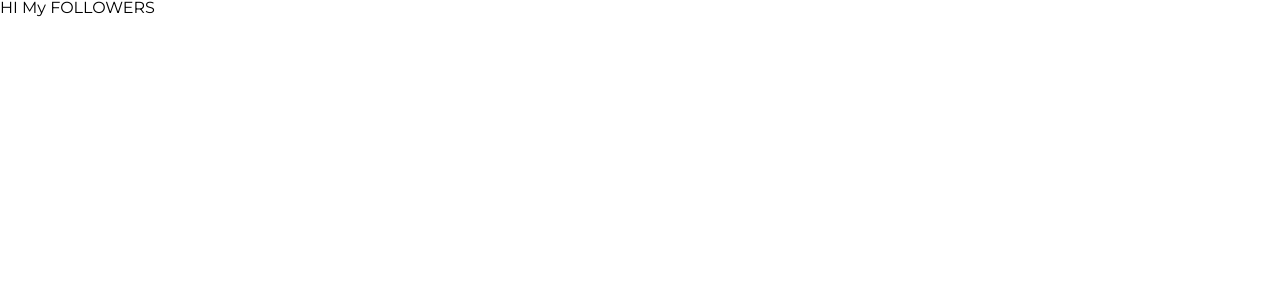
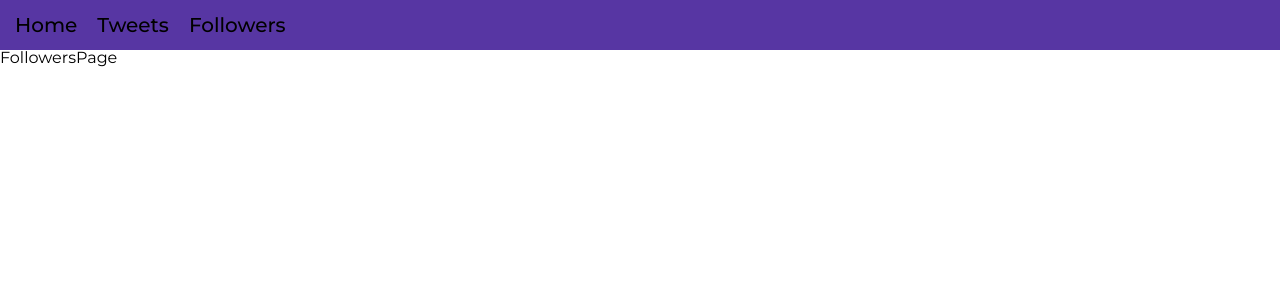
Before and after one commit to Mar4ella89/Test-followers, a React (Create React App) app: page /test-followers/followers in a window 1280 px wide. Shown: the top 300 px of the page. Built offline with nearby package versions, Linux system fonts and the light colour scheme.

Commit message:
Create Route

```diff
--- a/package.json
+++ b/package.json
@@ -12,6 +12,7 @@
     "react": "^18.1.0",
     "react-dom": "^18.1.0",
     "react-redux": "^8.0.5",
+    "react-router-dom": "^6.9.0",
     "react-scripts": "5.0.1",
     "redux-persist": "^6.0.0",
     "web-vitals": "^2.1.3"
--- a/src/App.jsx
+++ b/src/App.jsx
@@ -1,30 +1,35 @@
-// import { Routes, Route } from 'react-router-dom';
-// import { lazy, Suspense } from 'react';
+import { Routes, Route } from 'react-router-dom';
+import { lazy, Suspense } from 'react';
 
 // import PrivateRoute from 'modules/PrivateRoute/PrivateRoute';
 // import PublicRoute from 'modules/PublicRoute/PublicRoute';
 
-// const Navbar = lazy(() => import('./modules/Navbar/Navbar'));
-// const ContactBooks = lazy(() => import('./Pages/ContactBooks/ContactBooks'));
-// const LoginPage = lazy(() => import('./Pages/LoginPage/LoginPage'));
-// const RegisterPage = lazy(() => import('./Pages/RegisterPage/RegisterPage'));
+const Navbar = lazy(() => import('./modules/NavbarUser/Navbar'));
+const HomePage = lazy(() => import('./pages/HomePage/HomePage'));
+const TweetsPage = lazy(() => import('./pages/TweetsPage/TweetsPage'));
+const FollowersPage = lazy(() => import('./pages/FollowersPage/FollowersPage'));
 
 export const App = () => {
   return (
-  <>HI My FOLLOWERS</>
-    // <Suspense>
-    //   <Navbar />
-    //   <Routes>
-    //     <Route element={<PrivateRoute />}>
-    //       <Route path="/contacts" element={<ContactBooks />} />
-    //     </Route>
-    //     <Route element={<PublicRoute />}>
-    //       <Route path="/login" element={<LoginPage />} />
-    //       <Route path="/register" element={<RegisterPage />} />
-    //     </Route>
+    // <>HI My FOLLOWERS</>
+    <Suspense>
+      <Navbar />
+      <Routes>
+        <Route>
+          <Route path="/" element={<HomePage />} />
+          <Route path="/tweets" element={<TweetsPage />} />
+          <Route path="/followers" element={<FollowersPage />} />
+        </Route>
+        {/* <Route element={<PrivateRoute />}>
+          <Route path="/contacts" element={<ContactBooks />} />
+        </Route> */}
+        {/* <Route element={<PublicRoute />}>
+          <Route path="/login" element={<LoginPage />} />
+          <Route path="/register" element={<RegisterPage />} />
+        </Route> */}
 
-    //     <Route path="*" element={<LoginPage />} />
-    //   </Routes>
-    // </Suspense>
+        <Route path="*" element={<HomePage />} />
+      </Routes>
+    </Suspense>
   );
 };
--- a/src/HomePage.jsx
+++ /dev/null
@@ -1,5 +0,0 @@
-const HomePage = () => {
-    return()
-}
-
-export default HomePage
--- a/src/TweetsPage.jsx
+++ /dev/null
@@ -1,5 +0,0 @@
-const TweetsPage = () => {
-    return()
-}
-
-export default TweetsPage
--- a/src/index.js
+++ b/src/index.js
@@ -2,7 +2,7 @@ import React from 'react';
 import ReactDOM from 'react-dom/client';
 // import { Provider } from 'react-redux';
 // import { PersistGate } from 'redux-persist/integration/react';
-// import { BrowserRouter } from 'react-router-dom';
+import { BrowserRouter } from 'react-router-dom';
 
 // import { store, persistor } from 'redux/store';
 // import AuthLayout from 'modules/AuthLayout/AuthLayout';
@@ -12,14 +12,14 @@ import './index.css';
 
 ReactDOM.createRoot(document.getElementById('root')).render(
   <React.StrictMode>
-    {/* <Provider store={store}>
-      <PersistGate loading={null} persistor={persistor}>
-        <AuthLayout>
-          <BrowserRouter basename="/goit-react-hw-08-phonebook/"> */}
-    <App />
-    {/* </BrowserRouter>
-        </AuthLayout>
-      </PersistGate>
-    </Provider> */}
+    {/* <Provider store={store}> */}
+    {/* <PersistGate loading={null} persistor={persistor}> */}
+    {/* <AuthLayout> */}
+    <BrowserRouter basename="/test-followers">
+      <App />
+    </BrowserRouter>
+    {/* </AuthLayout> */}
+    {/* </PersistGate> */}
+    {/* </Provider> */}
   </React.StrictMode>
 );
--- /dev/null
+++ b/src/modules/NavbarUser/Navbar.jsx
@@ -0,0 +1,15 @@
+import { NavLink } from 'react-router-dom';
+
+import css from './Navbar.module.css';
+
+const Navbar = () => {
+  return (
+    <div className={css.navList}>
+      <NavLink to="/">Home</NavLink>
+      <NavLink to="/tweets">Tweets</NavLink>
+      <NavLink to="/followers">Followers</NavLink>
+    </div>
+  );
+};
+
+export default Navbar;
--- /dev/null
+++ b/src/modules/NavbarUser/Navbar.module.css
@@ -0,0 +1,14 @@
+.navList {
+    display: flex;
+    gap: 20px;
+    padding: 15px 15px;
+    font-size: 20px;
+    font-weight: 500;
+    background-color: #5736A3;
+    list-style: none;
+
+}
+
+.navLink {
+    color: #ffffff;
+}
--- /dev/null
+++ b/src/pages/FollowersPage/FollowersPage.jsx
@@ -0,0 +1,5 @@
+const FollowersPage = () => {
+    return <>FollowersPage</>;
+}
+
+export default FollowersPage
--- /dev/null
+++ b/src/pages/HomePage/HomePage.jsx
@@ -0,0 +1,5 @@
+const HomePage = () => {
+  return <>HomePage</>;
+};
+
+export default HomePage;
--- /dev/null
+++ b/src/pages/TweetsPage/TweetsPage.jsx
@@ -0,0 +1,5 @@
+const TweetsPage = () => {
+  return <>TweetsPage</>;
+};
+
+export default TweetsPage;
```
Also changed, not shown: 1 other file (tests, documents, lock files or other folders).
